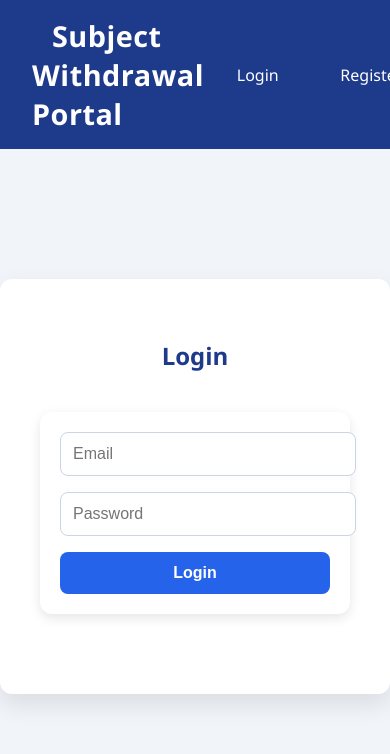
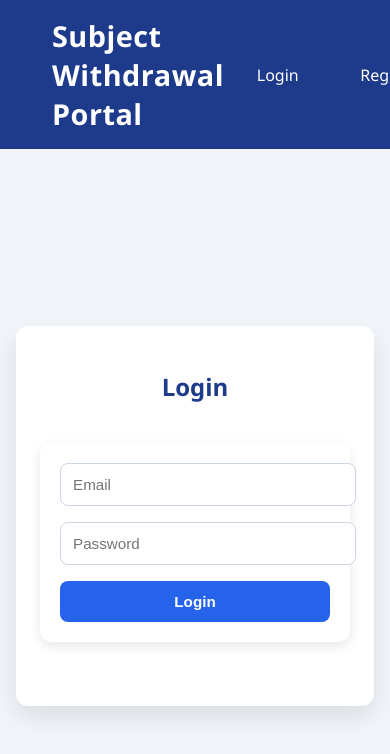
Before and after one commit to usmankamboh/withdrawal_frontend, a React (Vite) app: page / in a window 390 px wide. Shown: the top 754 px of the page. Built offline with nearby package versions, Linux system fonts and the light colour scheme.

Commit message:
responsive

```diff
--- a/src/components/Navbar.jsx
+++ b/src/components/Navbar.jsx
@@ -16,11 +16,8 @@ const Navbar = () => {
 
   return (
     <nav className="navbar">
-      <div className="navbar-left">
-        <Link to="/" className="navbar-logo flex items-center gap-2">
-          Subject Withdrawal Portal
-        </Link>
-      </div>
+
+        <Link to="/" className="navbar-logo flex items-center gap-2">Subject Withdrawal Portal</Link>
       <div className="navbar-right">
         {!user ? (
           <>
--- a/src/pages/Form.css
+++ b/src/pages/Form.css
@@ -2,23 +2,32 @@
   display: flex;
   justify-content: center;
   align-items: center;
-  min-height: 80vh;
+  min-height: 87vh; /* Full viewport height for any screen */
   background-color: #f1f5f9;
+  padding: 1rem; /* Padding for small screens */
+  box-sizing: border-box;
 }
 
 .auth-card {
   background-color: white;
-  padding: 2.5rem;
+  padding: 2rem;
   border-radius: 12px;
   box-shadow: 0 10px 25px rgba(0, 0, 0, 0.1);
   width: 100%;
   max-width: 400px;
+  transition: transform 0.3s ease, box-shadow 0.3s ease;
+}
+
+.auth-card:hover {
+  transform: translateY(-2px);
+  box-shadow: 0 12px 30px rgba(0, 0, 0, 0.15);
 }
 
 .auth-card h2 {
   margin-bottom: 1.5rem;
   text-align: center;
   color: #1e3a8a;
+  font-size: 1.8rem;
 }
 
 .auth-input {
@@ -28,12 +37,13 @@
   border-radius: 8px;
   border: 1px solid #cbd5e1;
   font-size: 1rem;
-  transition: border 0.3s;
+  transition: border 0.3s, box-shadow 0.3s;
 }
 
 .auth-input:focus {
   border-color: #2563eb;
   outline: none;
+  box-shadow: 0 0 0 3px rgba(37, 99, 235, 0.3);
 }
 
 .auth-button {
@@ -46,9 +56,30 @@
   font-size: 1rem;
   font-weight: 600;
   cursor: pointer;
-  transition: background-color 0.3s;
+  transition: background-color 0.3s ease, transform 0.2s ease;
 }
 
 .auth-button:hover {
   background-color: #1d4ed8;
+  transform: scale(1.02);
 }
+
+/* Error styling */
+.error {
+  color: #dc2626; /* red-600 */
+  font-size: 0.875rem; /* text-sm */
+  margin-bottom: 0.5rem;
+}
+
+/* Media Queries for smaller screens */
+@media (max-width: 500px) {
+  .auth-card {
+    padding: 1.5rem;
+  }
+  .auth-card h2 {
+    font-size: 1.5rem;
+  }
+  .auth-input, .auth-button {
+    font-size: 0.95rem;
+  }
+}
```
